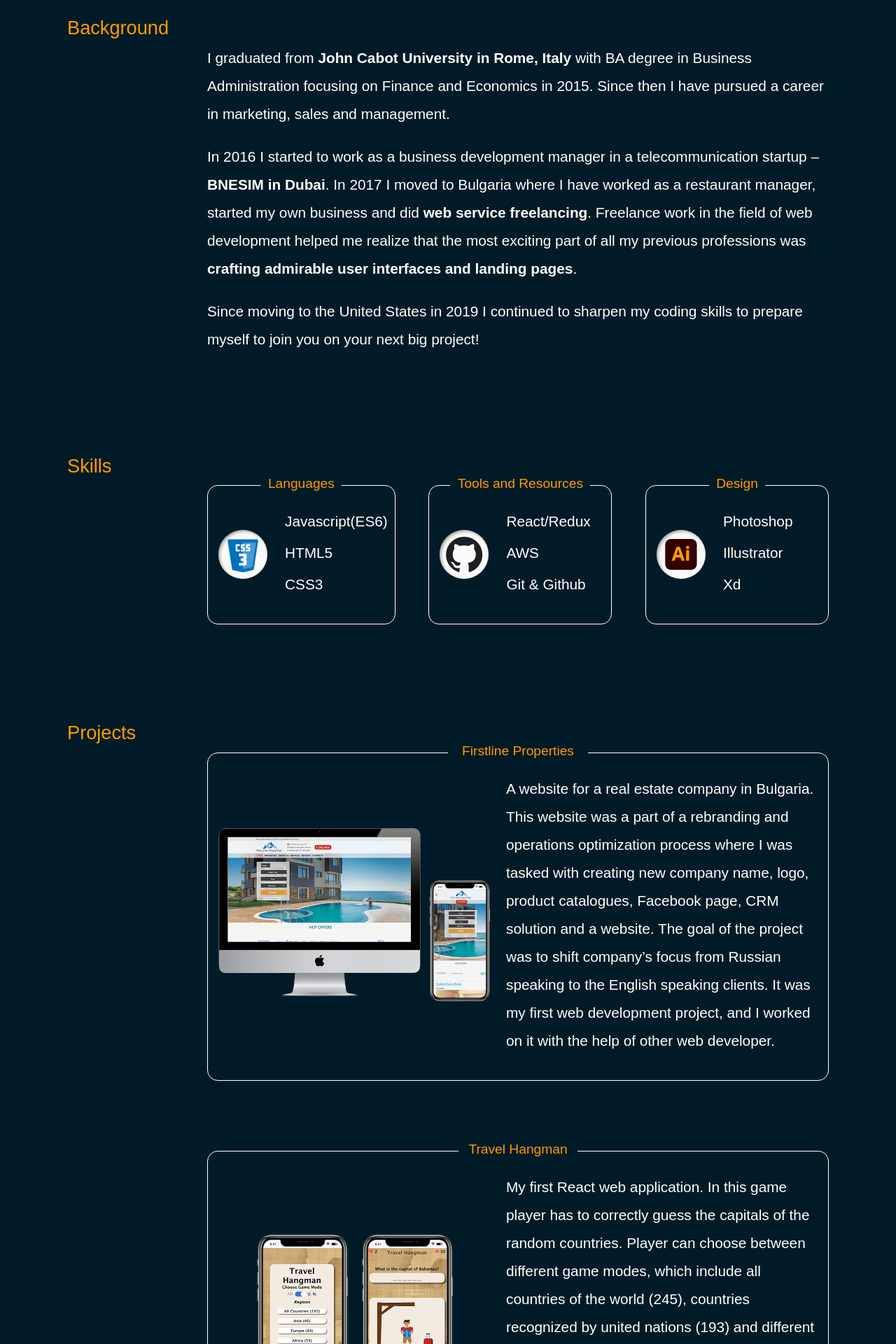
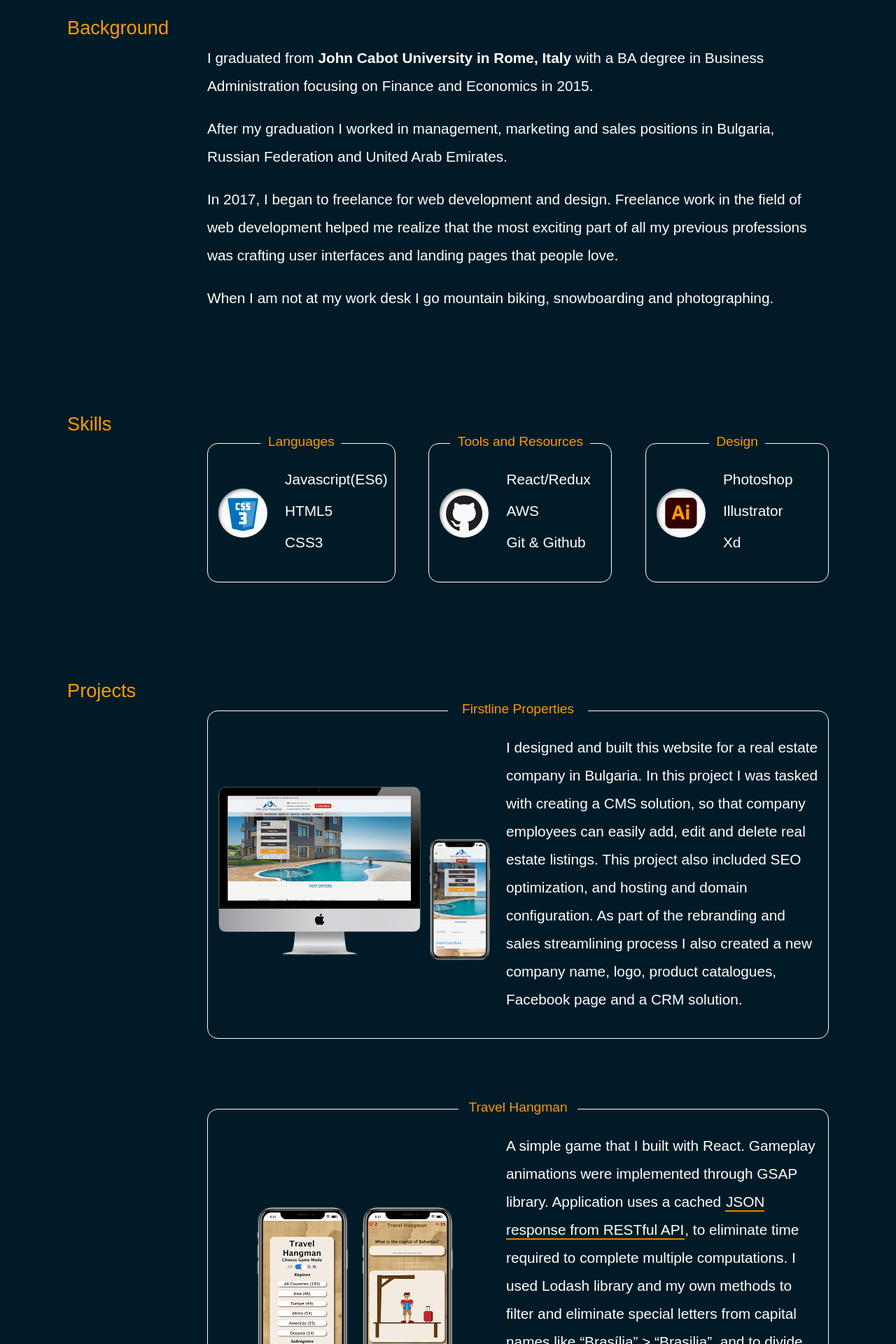
Before and after one commit to whoiskonstantin/personal-website-v2, a React (Create React App) app: page / in a window 1280 px wide. Shown: the part 880-2800 px from the top of the page at 70% size. Built offline with nearby package versions, Linux system fonts and the light colour scheme; a web font is replaced by a local one.

Commit message:
added google analytics and new favicon

```diff
--- a/public/index.html
+++ b/public/index.html
@@ -8,7 +8,7 @@
     <meta name="theme-color" content="#000000" />
     <meta
       name="description"
-      content="Hello, my name is Konstantin. Let's build something together!"
+      content="I’m Konstantin Basmanov, a front-end software engineer based in Chicago, IL with a passion for building captivating interfaces for mobile and desktop devices."
     />
     <link rel="apple-touch-icon" href="%PUBLIC_URL%/logo192.png" />
     <!--
@@ -26,6 +26,20 @@
       Learn how to configure a non-root public URL by running `npm run build`.
     -->
     <title>Konstantin Basmanov</title>
+    <!-- Global site tag (gtag.js) - Google Analytics -->
+    <script
+      async
+      src="https://www.googletagmanager.com/gtag/js?id=UA-171119114-1"
+    ></script>
+    <script>
+      window.dataLayer = window.dataLayer || []
+      function gtag() {
+        dataLayer.push(arguments)
+      }
+      gtag('js', new Date())
+
+      gtag('config', 'UA-171119114-1')
+    </script>
   </head>
   <body>
     <noscript>You need to enable JavaScript to run this app.</noscript>
--- a/src/GlobalStyle.css
+++ b/src/GlobalStyle.css
@@ -21,7 +21,6 @@ body {
   font-weight: 300;
   -webkit-font-smoothing: antialiased;
   -moz-osx-font-smoothing: grayscale;
-  /* overflow: hidden; */
 }
 
 h1 {
@@ -57,6 +56,7 @@ ul {
 a.contact-link:hover {
   transition: 0.3s;
   box-shadow: inset 0 -2rem 0 0 var(--switch-color);
+  color: white;
 }
 
 li {
@@ -153,8 +153,6 @@ h3.width-150px {
   margin: 0 auto;
   width: 90%;
   max-width: 1200px;
-  /* position: relative; */
-  /* overflow: hidden; */
 }
 .section {
   margin-top: 3rem;
@@ -386,7 +384,7 @@ a.darkLink {
 a.darkLink:hover {
   transition: 0.3s;
   box-shadow: inset 0 -2rem 0 0 var(--d-switch-color);
-  color: #000000;
+  color: var(--d-main-bg-color);
 }
 #darkBg {
   background-color: var(--d-main-bg-color);
--- a/src/components/App.js
+++ b/src/components/App.js
@@ -11,10 +11,10 @@ import FLmobile from '../resources/showcase/firstline-mobile.png'
 function App() {
   const handleBackgorundColor = () => {
     let time = new Date().getHours()
-    if (time > 19 && time < 8) {
-      return false
+    if (time > 19 || time < 8) {
+      return true
     }
-    return true
+    return false
   }
 
   let [darkMode, setBackgroundMode] = useState(handleBackgorundColor())
@@ -30,12 +30,12 @@ function App() {
         onInputChange={handleInputChange}
         setBackgroundMode={setBackgroundMode}
       />
-      <header className='container fadein'>
+      <header className='container'>
         <Greeting />
         <h2 className='intro'>
           I’m <span className='bold'>Konstantin Basmanov</span>, a front-end
-          software engineer based in Chicago, IL with a passion for building
-          captivating interfaces for mobile and desktop devices.
+          software engineer based in Arlington Heights, IL with a passion for
+          building captivating interfaces for mobile and desktop devices.
         </h2>
         <h2 className='intro bold'>Let’s build something together!</h2>
         <h3 className='get-in-touch'>
@@ -56,28 +56,22 @@ function App() {
           <p>
             I graduated from
             <span className='bold'> John Cabot University in Rome, Italy </span>
-            with BA degree in Business Administration focusing on Finance and
-            Economics in 2015. Since then I have pursued a career in marketing,
-            sales and management.
+            with a BA degree in Business Administration focusing on Finance and
+            Economics in 2015.
           </p>
           <p>
-            In 2016 I started to work as a business development manager in a
-            telecommunication startup –
-            <span className='bold'> BNESIM in Dubai</span>. In 2017 I moved to
-            Bulgaria where I have worked as a restaurant manager, started my own
-            business and did
-            <span className='bold'> web service freelancing</span>. Freelance
-            work in the field of web development helped me realize that the most
-            exciting part of all my previous professions was{' '}
-            <span className='bold'>
-              crafting admirable user interfaces and landing pages
-            </span>
-            .
+            After my graduation I worked in management, marketing and sales
+            positions in Bulgaria, Russian Federation and United Arab Emirates.
           </p>
           <p>
-            Since moving to the United States in 2019 I continued to sharpen my
-            coding skills to prepare myself to join you on your next big
-            project!
+            In 2017, I began to freelance for web development and design.
+            Freelance work in the field of web development helped me realize
+            that the most exciting part of all my previous professions
+            was crafting user interfaces and landing pages that people love.
+          </p>
+          <p>
+            When I am not at my work desk I go mountain biking, snowboarding and
+            photographing.
           </p>
         </div>
       </section>
@@ -162,14 +156,14 @@ function App() {
             </div>
             <div>
               <p className='project-description'>
-                A website for a real estate company in Bulgaria. This website
-                was a part of a rebranding and operations optimization process
-                where I was tasked with creating new company name, logo, product
-                catalogues, Facebook page, CRM solution and a website. The goal
-                of the project was to shift company’s focus from Russian
-                speaking to the English speaking clients. It was my first web
-                development project, and I worked on it with the help of other
-                web developer.
+                I designed and built this website for a real estate company in
+                Bulgaria. In this project I was tasked with creating a CMS
+                solution, so that company employees can easily add, edit and
+                delete real estate listings. This project also included SEO
+                optimization, and hosting and domain configuration. As part of
+                the rebranding and sales streamlining process I also created a
+                new company name, logo, product catalogues, Facebook page and a
+                CRM solution.
               </p>
             </div>
           </div>
@@ -198,20 +192,20 @@ function App() {
             </div>
             <div>
               <p className='project-description'>
-                My first React web application. In this game player has to
-                correctly guess the capitals of the random countries. Player can
-                choose between different game modes, which include all countries
-                of the world (245), countries recognized by united nations (193)
-                and different regions. Hangman animations were implemented
-                trough GSAP library. Application uses stored{' '}
+                A simple game that I built with React. Gameplay animations were
+                implemented through GSAP library. Application uses a cached{' '}
                 <a
                   className={`contact-link ${darkMode ? 'darkLink' : ''}`}
                   href='https://restcountries.eu/rest/v2/all'
                 >
-                  JSON file from RESTful API
+                  JSON response from RESTful API
                 </a>
-                , because of the required multiple computations that would’ve
-                slowed down the rendering.
+                , to eliminate time required to complete multiple computations.
+                I used Lodash library and my own methods to filter and eliminate
+                special letters from capital names like “Brasília” > “Brasilia”,
+                and to divide countries between UN recognized and
+                non-recognized. Used React.memo() in keyboard components to
+                prevent useless rendering. Used AWS Amplify for testing the app.
               </p>
             </div>
           </div>
@@ -240,12 +234,13 @@ function App() {
             </div>
             <div>
               <p className='project-description'>
-                My first personal website was also the first website that I
-                built by myself from scratch using HTML5 and CSS3. I made sure
-                that the website is rendered perfectly on both mobile and
-                desktop devices by using responsive design techniques. My web
-                development skills have improved tremendously since that
-                project.
+                One of my personal websites dedicated to travel and photography
+                written with HTML5, CSS3 and vanillaJS. I used CSS flexbox
+                layout module to make the website responsive. Transferred the
+                domain and hosting to AWS and in the process became familiar
+                with some of their services – Amplify, CloudFront, Certificate
+                Manager, Route 53, and S3. My web development skills have
+                improved tremendously since that project.
               </p>
             </div>
           </div>
```
Also changed, not shown: public/manifest.json, 2 other files (tests, documents, lock files or other folders).
